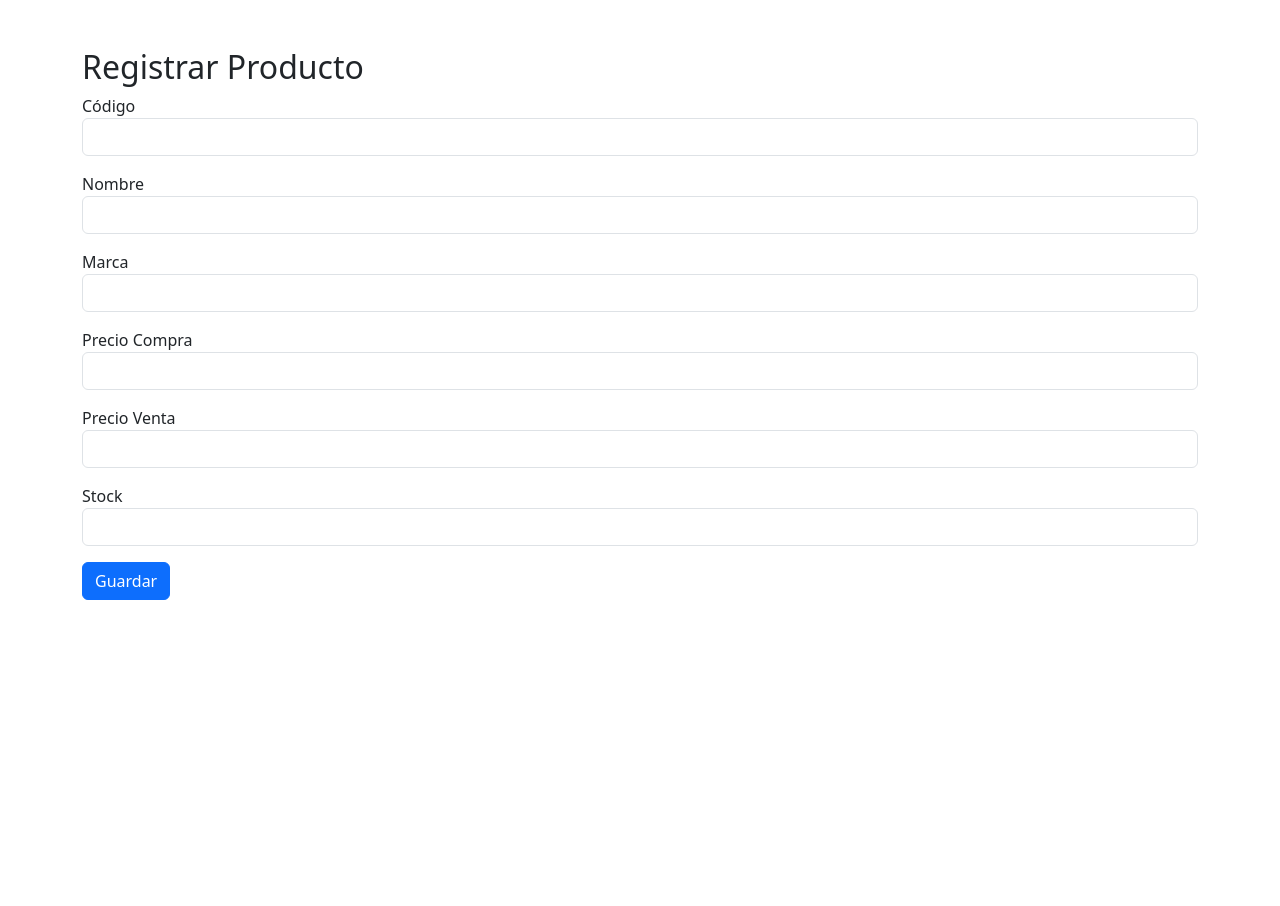
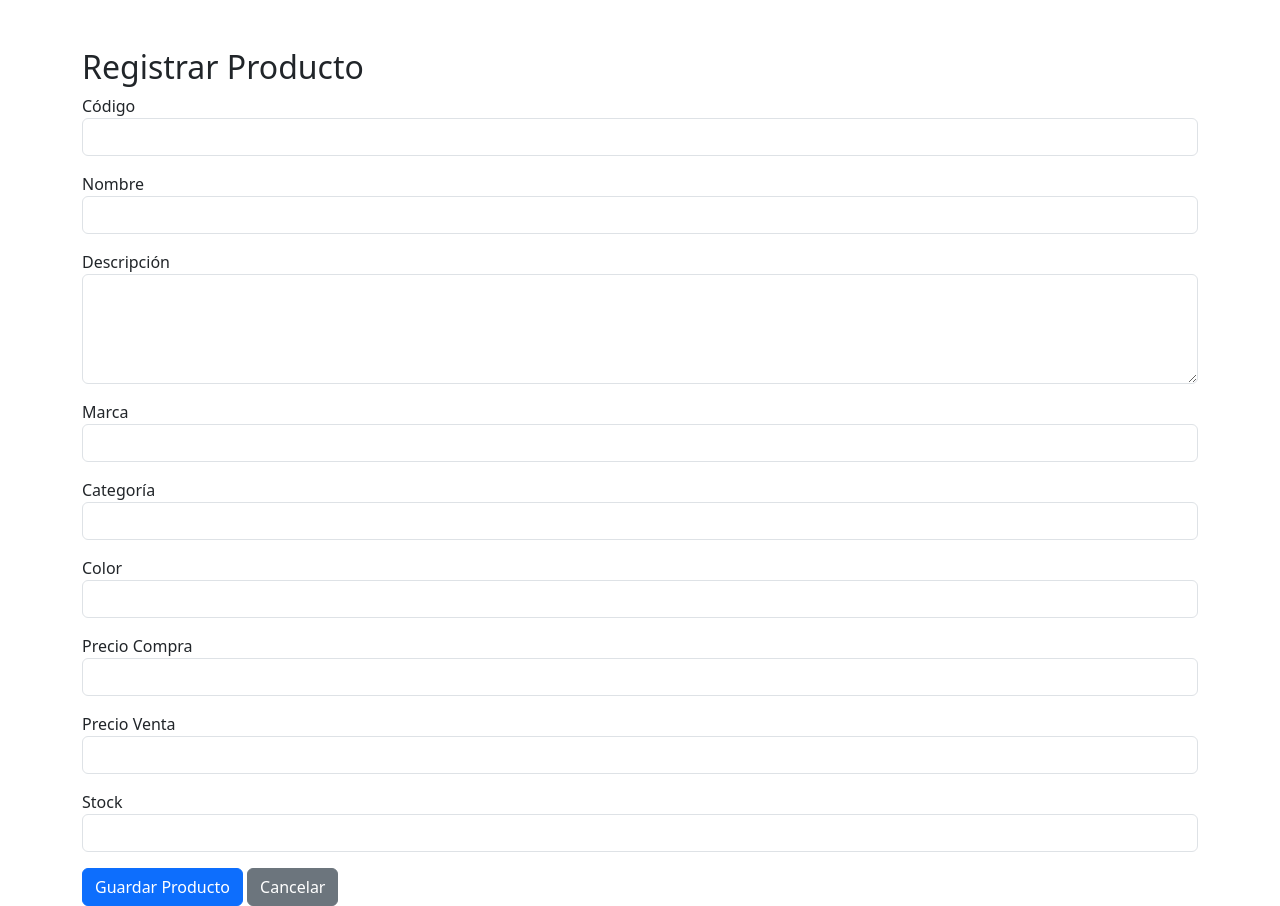
Before and after one commit to luisdaniiel/sistema-inventario, a Flask app: page /productos/nuevo in a window 1280 px wide. Before the commit the page ends 600 px from the top, so only its background shows below. Run offline with Flask 3, Linux system fonts and the light colour scheme.

Commit message:
Se agregó descripción, categoría y color al registro de productos

```diff
--- a/app.py
+++ b/app.py
@@ -125,7 +125,10 @@ def guardar_producto():
 
     codigo = request.form['codigo']
     nombre = request.form['nombre']
+    descripcion = request.form['descripcion']
     marca = request.form['marca']
+    categoria = request.form['categoria']
+    color = request.form['color']
     precio_compra = request.form['precio_compra']
     precio_venta = request.form['precio_venta']
     stock_actual = request.form['stock_actual']
@@ -139,14 +142,17 @@ def guardar_producto():
         (
             codigo,
             nombre,
+            descripcion,
             marca,
+            categoria,
+            color,
             precio_compra,
             precio_venta,
             stock_actual,
             stock_minimo
         )
         VALUES
-        (%s,%s,%s,%s,%s,%s,5)
+        (%s,%s,%s,%s,%s,%s,%s,%s,%s,5)
         """
 
         cursor.execute(
@@ -154,7 +160,10 @@ def guardar_producto():
             (
                 codigo,
                 nombre,
+                descripcion,
                 marca,
+                categoria,
+                color,
                 precio_compra,
                 precio_venta,
                 stock_actual
@@ -165,7 +174,6 @@ def guardar_producto():
     conexion.close()
 
     return redirect('/productos')
-
 @app.route('/productos/editar/<int:id>')
 def editar_producto(id):
 
--- a/templates/nuevo_producto.html
+++ b/templates/nuevo_producto.html
@@ -2,10 +2,13 @@
 <html lang="es">
 
 <head>
+
     <meta charset="UTF-8">
+
     <title>Nuevo Producto</title>
 
     <link href="https://cdn.jsdelivr.net/npm/bootstrap@5.3.7/dist/css/bootstrap.min.css" rel="stylesheet">
+
 </head>
 
 <body>
@@ -27,18 +30,33 @@
         </div>
 
         <div class="mb-3">
+            <label>Descripción</label>
+            <textarea name="descripcion" class="form-control" rows="4"></textarea>
+        </div>
+
+        <div class="mb-3">
             <label>Marca</label>
             <input type="text" name="marca" class="form-control">
         </div>
 
         <div class="mb-3">
+            <label>Categoría</label>
+            <input type="text" name="categoria" class="form-control">
+        </div>
+
+        <div class="mb-3">
+            <label>Color</label>
+            <input type="text" name="color" class="form-control">
+        </div>
+
+        <div class="mb-3">
             <label>Precio Compra</label>
-            <input type="number" name="precio_compra" class="form-control">
+            <input type="number" step="0.01" name="precio_compra" class="form-control">
         </div>
 
         <div class="mb-3">
             <label>Precio Venta</label>
-            <input type="number" name="precio_venta" class="form-control">
+            <input type="number" step="0.01" name="precio_venta" class="form-control">
         </div>
 
         <div class="mb-3">
@@ -47,8 +65,12 @@
         </div>
 
         <button type="submit" class="btn btn-primary">
-            Guardar
+            Guardar Producto
         </button>
+
+        <a href="/productos" class="btn btn-secondary">
+            Cancelar
+        </a>
 
     </form>
 
```
